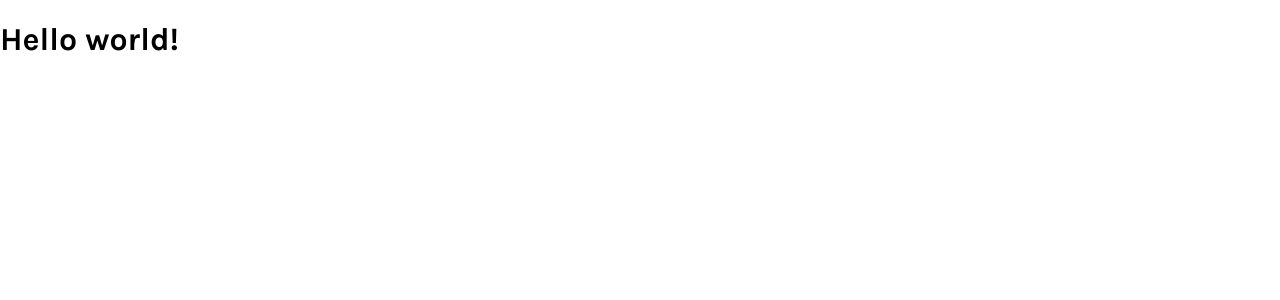
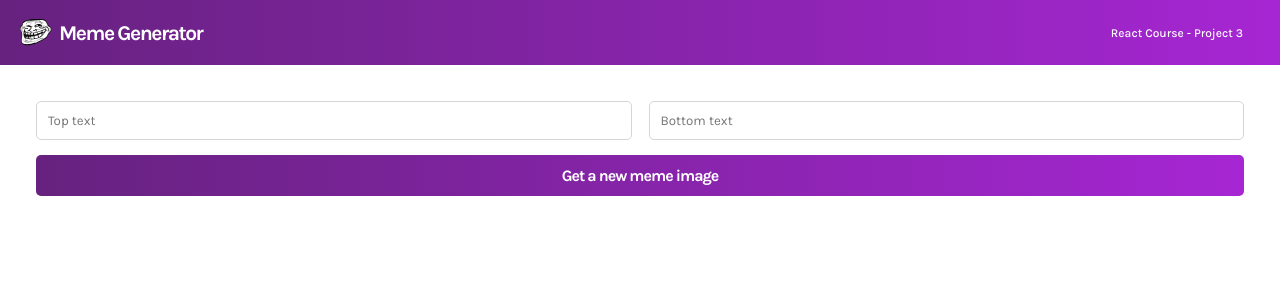
Before and after one commit to KAMMAT03/meme-generator-project, a React (Vite) app: page / in a window 1280 px wide. Shown: the top 300 px of the page. Built offline with nearby package versions, Linux system fonts and the light colour scheme.

Commit message:
nav and inputs and button added

```diff
--- a/src/App.jsx
+++ b/src/App.jsx
@@ -1,5 +1,12 @@
 import React from "react";
+import Nav from "./components/Nav";
+import Meme from "./components/Meme";
 
 export default function App(){
-    return <h1>Hello world!</h1>
+    return (
+        <div>
+            <Nav />
+            <Meme />
+        </div>
+    )
 }
--- /dev/null
+++ b/src/components/Meme.jsx
@@ -0,0 +1,13 @@
+import React from "react";
+
+export default function Meme(){
+    return (
+        <div className="meme">
+            <div className="meme-inputs">
+                <input className="meme-input" type="text" placeholder="Top text"/>
+                <input className="meme-input" type="text" placeholder="Bottom text"/>
+            </div>
+            <button className="meme-button">Get a new meme image</button>
+        </div>
+    )
+}
--- /dev/null
+++ b/src/components/Nav.jsx
@@ -0,0 +1,11 @@
+import React from "react";
+
+export default function Nav() {
+    return (
+        <nav>
+            <img className="nav-troll" src="troll.svg" alt="" />
+            <span className="nav-title">Meme Generator</span>
+            <span className="nav-info">React Course - Project 3</span>
+        </nav>
+    )
+}
--- a/src/style.css
+++ b/src/style.css
@@ -1,8 +1,69 @@
 * {
   box-sizing: border-box;
+  font-family: "Karla", sans-serif;
 }
 
 body {
-  font-family: "Karla", sans-serif;
   margin: 0;
 }
+
+nav{
+  background: linear-gradient(90deg, #672280 1.18%, #A626D3 100%);
+  height: 65px;
+  display: flex;
+  justify-content: space-between;
+  align-items: center;
+  padding: 20px;
+  padding-right: 37px;
+  color: white;
+  flex-shrink: 0;
+}
+
+.nav-title{
+  margin-right: auto;
+  font-size: 21px;
+  font-weight: 700;
+  letter-spacing: -1.5px;
+}
+
+.nav-troll{
+  margin-right: 7px;
+}
+
+.nav-info{
+  font-size: 12px;
+  font-weight: 500;
+}
+
+.meme{
+  display: flex;
+  flex-direction: column;
+  padding: 36px;
+}
+
+.meme-inputs{
+  display: flex;
+  justify-content: center;
+  gap: 17px;
+  margin-bottom: 15px;
+  font-size: 12px;
+  font-weight: 400;
+}
+
+.meme-input{
+  width: 100%;
+  padding: 11px;
+  border: 1px solid #D5D4D8;
+  border-radius: 5px;
+}
+
+.meme-button{
+  padding-block: 11px;
+  background: linear-gradient(90deg, #672280 1.18%, #A626D3 100%);
+  font-size: 16px;
+  color: white;
+  font-weight: 700;
+  letter-spacing: -1px;
+  border: 0;
+  border-radius: 5px;
+}
```
Also changed, not shown: public/troll.svg (added).
